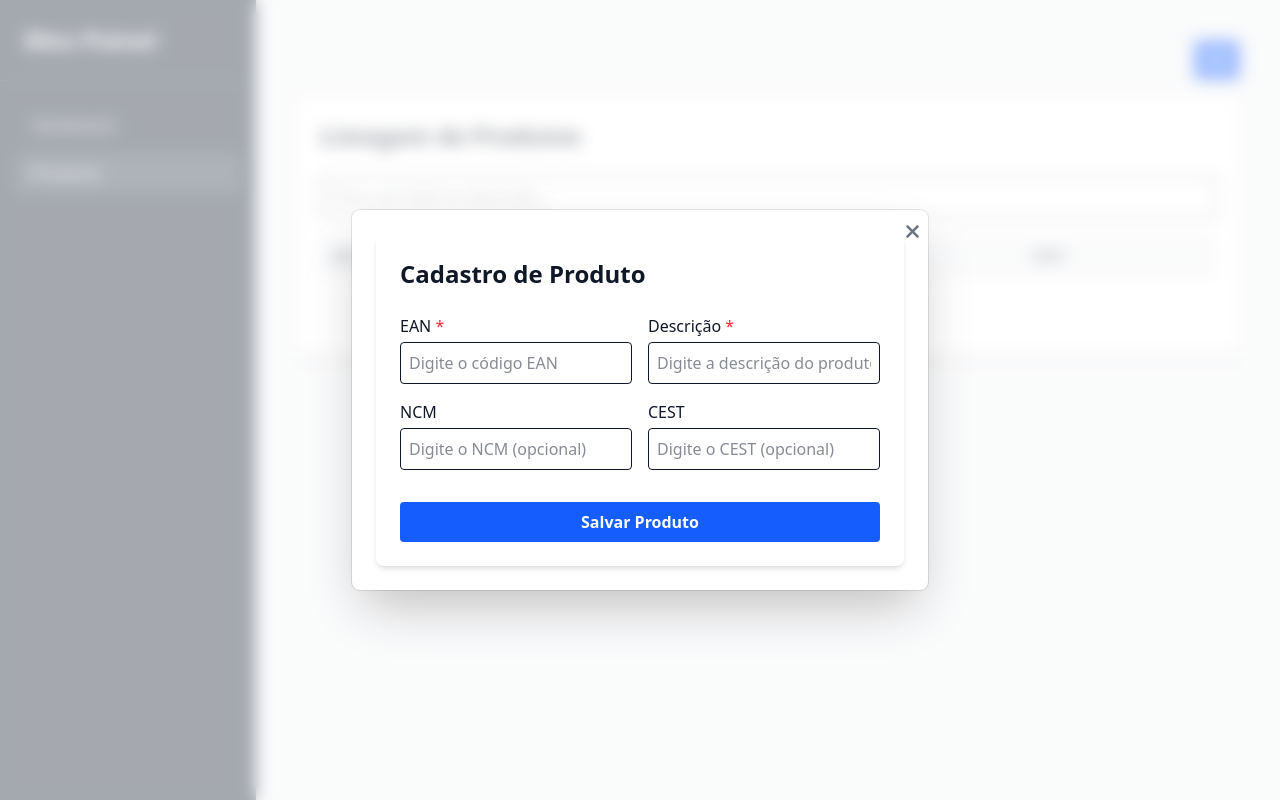
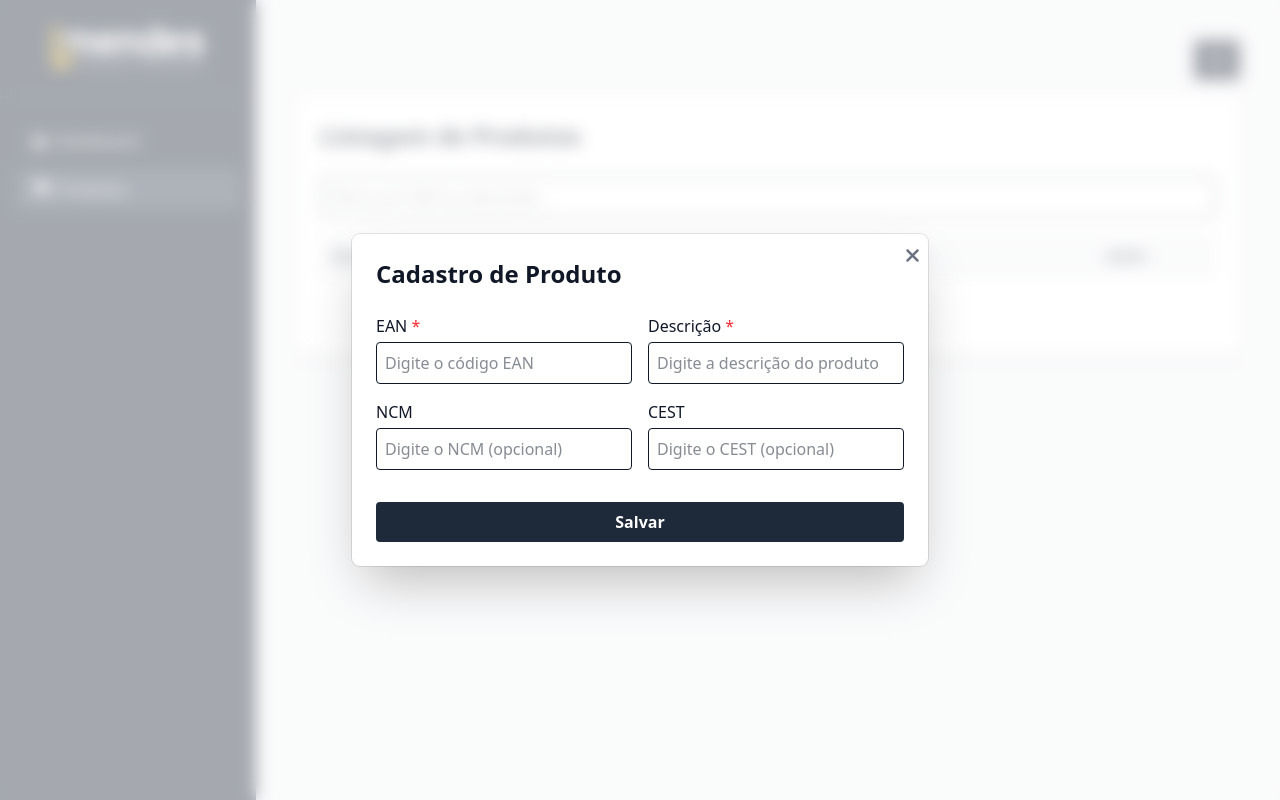
Before and after one commit to JulliaW/testando-tailwind, a Vue app: page /produtos in a window 1280 px wide. Both pictures are taken after a click on the button 1217 px from the left and 60 px from the top of the page. Built offline with nearby package versions, Linux system fonts and the light colour scheme.

Commit message:
FEAT: Adicionando logo

```diff
--- a/src/components/Sidebar.vue
+++ b/src/components/Sidebar.vue
@@ -5,7 +5,7 @@
       class="md:hidden fixed top-4 left-4 z-50 bg-gray-800 text-white p-2 rounded focus:outline-none"
     >
       <span v-if="!isOpen"><i class="fa-solid fa-bars"></i></span>
-      <span v-else>Aqui<i class="fa-solid fa-xmark"></i></span>
+      <span v-else><i class="fa-solid fa-xmark"></i></span>
     </button>
 
     <div
@@ -15,7 +15,9 @@
         'md:translate-x-0 md:flex',
       ]"
     >
-      <div class="text-2xl font-bold p-6 border-b border-gray-700">Meu Painel</div>
+      <div class="p-6 border-b border-gray-700 flex justify-center">
+        <img src="@/assets/images/white-logo.png" alt="Logo" class="h-12 w-auto" />
+      </div>
 
       <nav class="flex-1 px-4 py-6 space-y-2">
         <RouterLink
@@ -24,15 +26,21 @@
           :class="{ 'bg-gray-700': isActive('/dashboard') }"
           @click="closeOnMobile"
         >
-          Dashboard
+          <span class="flex items-center gap-2">
+            <i class="fa-solid fa-chart-area"></i>
+            Dashboard
+          </span>
         </RouterLink>
+
         <RouterLink
           to="/produtos"
           class="block px-4 py-2 rounded hover:bg-gray-700"
           :class="{ 'bg-gray-700': isActive('/produtos') }"
           @click="closeOnMobile"
         >
-          Produtos
+          <span class="flex items-center gap-2"
+            ><i class="fa-solid fa-cart-shopping"></i>Produtos</span
+          >
         </RouterLink>
       </nav>
     </div>
--- a/src/views/Cadastro.vue
+++ b/src/views/Cadastro.vue
@@ -1,9 +1,8 @@
 <template>
-  <div class="max-w-3xl mx-auto bg-white dark:bg-gray-800 p-6 rounded-lg shadow-md">
+  <div class="max-w-3xl mx-auto">
     <h1 class="text-2xl font-bold mb-6">Cadastro de Produto</h1>
 
     <form @submit.prevent="handleSubmit" class="grid grid-cols-1 md:grid-cols-2 gap-4">
-      <!-- EAN -->
       <div>
         <label class="block mb-1 font-medium">EAN <span class="text-red-500">*</span></label>
         <input
@@ -15,7 +14,6 @@
         />
       </div>
 
-      <!-- Descrição -->
       <div>
         <label class="block mb-1 font-medium">Descrição <span class="text-red-500">*</span></label>
         <input
@@ -27,7 +25,6 @@
         />
       </div>
 
-      <!-- NCM -->
       <div>
         <label class="block mb-1 font-medium">NCM</label>
         <input
@@ -38,7 +35,6 @@
         />
       </div>
 
-      <!-- CEST -->
       <div>
         <label class="block mb-1 font-medium">CEST</label>
         <input
@@ -49,18 +45,16 @@
         />
       </div>
 
-      <!-- Botão -->
       <div class="md:col-span-2 mt-4">
         <button
           type="submit"
-          class="w-full bg-blue-600 hover:bg-blue-700 text-white font-semibold py-2 px-4 rounded"
+          class="w-full bg-gray-800 hover:bg-gray-700 text-white font-semibold py-2 px-4 rounded"
         >
-          Salvar Produto
+          Salvar
         </button>
       </div>
     </form>
 
-    <!-- Feedback -->
     <div v-if="submitted" class="mt-6 p-4 bg-green-100 text-green-800 rounded">
       Produto cadastrado com sucesso!
     </div>
@@ -79,6 +73,7 @@ const form = ref({
 
 const submitted = ref(false)
 const showErrors = ref(false)
+const emit = defineEmits(['close', 'salvou'])
 
 const handleSubmit = () => {
   submitted.value = false
@@ -106,6 +101,6 @@ const handleSubmit = () => {
     cest: '',
   }
 
-  emit('close')
+  emit('salvou')
 }
 </script>
--- a/src/views/Listagem.vue
+++ b/src/views/Listagem.vue
@@ -2,7 +2,6 @@
   <div class="max-w-6xl mx-auto bg-white dark:bg-gray-800 p-6 rounded-lg shadow-md">
     <h1 class="text-2xl font-bold mb-6">Listagem de Produtos</h1>
 
-    <!-- Filtro -->
     <div class="mb-4">
       <input
         v-model="filtro"
@@ -12,7 +11,6 @@
       />
     </div>
 
-    <!-- Tabela -->
     <div class="overflow-auto rounded">
       <table class="min-w-full text-left text-sm">
         <thead class="bg-gray-100 dark:bg-gray-700 text-gray-700 dark:text-white">
@@ -21,6 +19,7 @@
             <th class="p-3 font-semibold">Descrição</th>
             <th class="p-3 font-semibold">NCM</th>
             <th class="p-3 font-semibold">CEST</th>
+            <th class="p-3 font-semibold text-center">Ações</th>
           </tr>
         </thead>
         <tbody>
@@ -33,16 +32,23 @@
             <td class="p-3">{{ produto.descricao }}</td>
             <td class="p-3">{{ produto.ncm || '-' }}</td>
             <td class="p-3">{{ produto.cest || '-' }}</td>
+            <td class="p-3 text-center">
+              <span
+                @click="removerProduto(produto.id)"
+                class="cursor-pointer text-red-600 hover:text-red-800"
+              >
+                <i class="fa-solid fa-trash"></i>
+              </span>
+            </td>
           </tr>
 
           <tr v-if="produtosFiltrados.length === 0">
-            <td colspan="4" class="p-4 text-center text-gray-500">Nenhum produto encontrado.</td>
+            <td colspan="5" class="p-4 text-center text-gray-500">Nenhum produto encontrado.</td>
           </tr>
         </tbody>
       </table>
     </div>
 
-    <!-- Paginação -->
     <div v-if="totalPaginas > 1" class="flex justify-center items-center gap-2 mt-6">
       <button
         @click="paginaAtual--"
@@ -73,10 +79,24 @@ const filtro = ref('')
 const paginaAtual = ref(1)
 const itensPorPagina = 5
 
-onMounted(() => {
+const carregarProdutos = () => {
   const dados = localStorage.getItem('produtos')
   produtos.value = dados ? JSON.parse(dados) : []
-})
+}
+
+onMounted(carregarProdutos)
+
+defineExpose({ carregarProdutos })
+
+const removerProduto = (id) => {
+  produtos.value = produtos.value.filter((p) => p.id !== id)
+
+  localStorage.setItem('produtos', JSON.stringify(produtos.value))
+
+  if (paginaAtual.value > totalPaginas.value) {
+    paginaAtual.value = totalPaginas.value
+  }
+}
 
 const produtosFiltrados = computed(() => {
   if (!filtro.value.trim()) return produtos.value
--- a/src/views/Produtos.vue
+++ b/src/views/Produtos.vue
@@ -3,14 +3,14 @@
     <div class="flex justify-end mb-4">
       <button
         type="button"
-        class="bg-blue-600 hover:bg-blue-700 text-white font-semibold py-2 px-4 rounded"
+        class="bg-gray-800 hover:bg-gray-700 text-white font-semibold py-2 px-4 rounded"
         @click="showModal = true"
       >
         <i class="fa-solid fa-plus"></i>
       </button>
     </div>
 
-    <Listagem />
+    <Listagem ref="listagemRef" />
 
     <div
       v-if="showModal"
@@ -26,7 +26,7 @@
           <i class="fa-solid fa-xmark"></i>
         </button>
 
-        <Cadastro @close="showModal = false" />
+        <Cadastro @salvou="fecharModalEAtualizar" />
       </div>
     </div>
   </div>
@@ -38,4 +38,10 @@ import Listagem from './Listagem.vue'
 import Cadastro from './Cadastro.vue'
 
 const showModal = ref(false)
+const listagemRef = ref(null)
+
+const fecharModalEAtualizar = () => {
+  showModal.value = false
+  listagemRef.value?.carregarProdutos()
+}
 </script>
```
Also changed, not shown: src/assets/images/white-logo.png (added).
